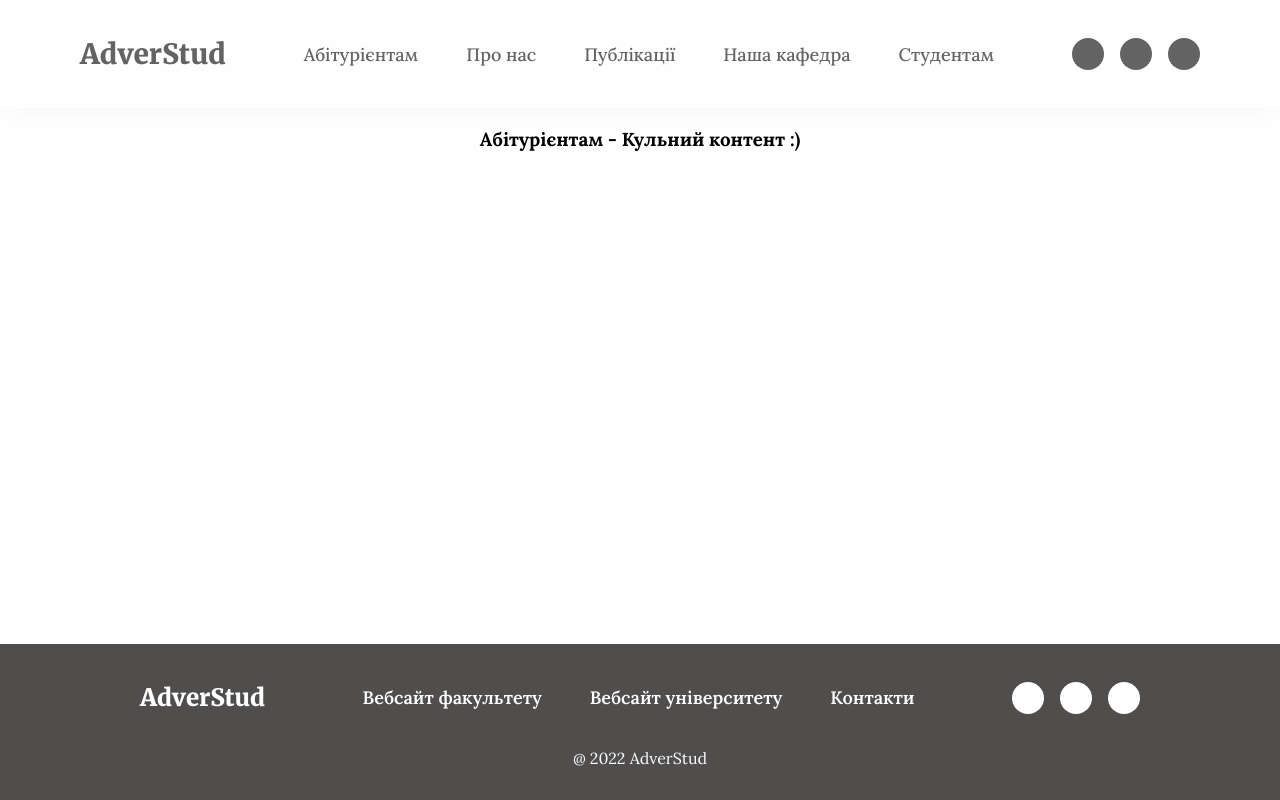
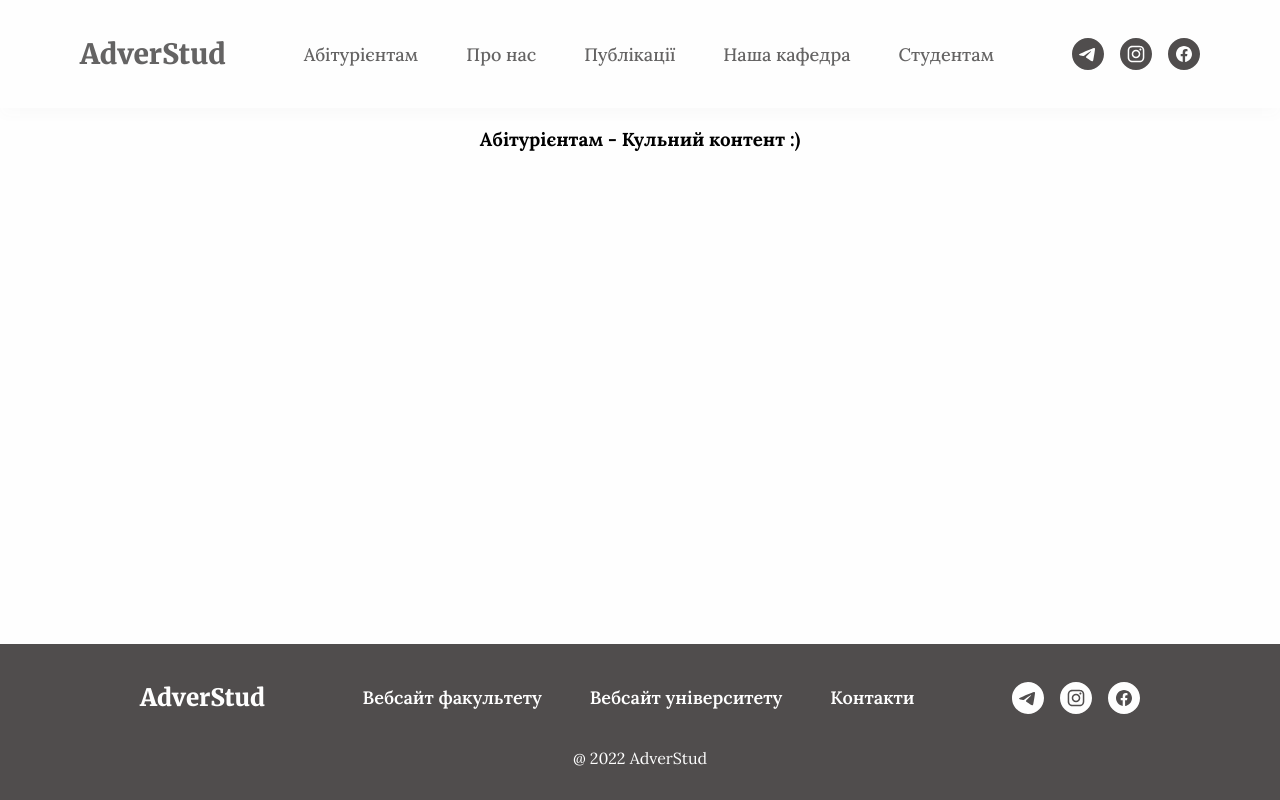
Before and after one commit to SAzzerPlayer/adver-stud, a Gatsby site: page / in a window 1280 px wide. Built offline with nearby package versions, Linux system fonts and the light colour scheme; Gatsby itself is replaced by a stand-in of ours.

Commit message:
Implemented Icon component and icon assets. Integrate it to Header and Footer

```diff
--- /dev/null
+++ b/src/components/Icon/assets/facebook.tsx
@@ -0,0 +1,29 @@
+import React from "react";
+import { TIconComponent } from "../types";
+import { colors } from "../../../styles";
+
+const FacebookIcon: TIconComponent = ({
+  size = 32,
+  color = colors.accentBlack,
+  ...props
+}) => {
+  return (
+    <svg
+      width={size}
+      height={size}
+      viewBox="0 0 32 32"
+      fill="none"
+      xmlns="http://www.w3.org/2000/svg"
+      {...props}
+    >
+      <path
+        fillRule="evenodd"
+        clipRule="evenodd"
+        d="M0 16C0 7.16344 7.16344 0 16 0C24.8366 0 32 7.16344 32 16C32 24.8366 24.8366 32 16 32C7.16344 32 0 24.8366 0 16ZM16 8C20.4 8 24 11.6 24 16C24 20 21.1 23.4 17.1 24V18.3H19L19.4 16H17.2V14.5C17.2 13.9 17.5 13.3 18.5 13.3H19.5V11.3C19.5 11.3 18.6 11.1 17.7 11.1C15.9 11.1 14.7 12.2 14.7 14.2V16H12.7V18.3H14.7V23.9C10.9 23.3 8 20 8 16C8 11.6 11.6 8 16 8Z"
+        fill={color}
+      />
+    </svg>
+  );
+};
+
+export default FacebookIcon;
--- /dev/null
+++ b/src/components/Icon/assets/index.ts
@@ -0,0 +1,14 @@
+import facebook from "./facebook";
+import instagram from "./instagram";
+import telegram from "./telegram";
+import { TIconComponent } from "../types";
+
+const assets = {
+  facebook,
+  instagram,
+  telegram,
+};
+
+export type TIconName = keyof typeof assets;
+
+export default assets as Record<TIconName, TIconComponent>;
--- /dev/null
+++ b/src/components/Icon/assets/instagram.tsx
@@ -0,0 +1,39 @@
+import React from "react";
+import { TIconComponent } from "../types";
+import { colors } from "../../../styles";
+
+const InstagramIcon: TIconComponent = ({
+  size = 32,
+  color = colors.accentBlack,
+  ...props
+}) => {
+  return (
+    <svg
+      width={size}
+      height={size}
+      viewBox="0 0 32 32"
+      fill="none"
+      xmlns="http://www.w3.org/2000/svg"
+      {...props}
+    >
+      <path
+        d="M16 18.8C14.5 18.8 13.2 17.6 13.2 16C13.2 14.5 14.4 13.2 16 13.2C17.5 13.2 18.8 14.4 18.8 16C18.8 17.5 17.5 18.8 16 18.8Z"
+        fill={color}
+      />
+      <path
+        fillRule="evenodd"
+        clipRule="evenodd"
+        d="M19.4 9.2H12.6C11.8 9.3 11.4 9.4 11.1 9.5C10.7 9.6 10.4 9.8 10.1 10.1C9.86261 10.3374 9.75045 10.5748 9.61489 10.8617C9.57916 10.9373 9.5417 11.0166 9.5 11.1C9.48453 11.1464 9.46667 11.1952 9.44752 11.2475C9.34291 11.5333 9.2 11.9238 9.2 12.6V19.4C9.3 20.2 9.4 20.6 9.5 20.9C9.6 21.3 9.8 21.6 10.1 21.9C10.3374 22.1374 10.5748 22.2495 10.8617 22.3851C10.9374 22.4209 11.0165 22.4583 11.1 22.5C11.1464 22.5155 11.1952 22.5333 11.2475 22.5525C11.5333 22.6571 11.9238 22.8 12.6 22.8H19.4C20.2 22.7 20.6 22.6 20.9 22.5C21.3 22.4 21.6 22.2 21.9 21.9C22.1374 21.6626 22.2495 21.4252 22.3851 21.1383C22.4209 21.0626 22.4583 20.9835 22.5 20.9C22.5155 20.8536 22.5333 20.8048 22.5525 20.7525C22.6571 20.4667 22.8 20.0762 22.8 19.4V12.6C22.7 11.8 22.6 11.4 22.5 11.1C22.4 10.7 22.2 10.4 21.9 10.1C21.6626 9.86261 21.4252 9.75045 21.1383 9.61488C21.0627 9.57918 20.9833 9.54167 20.9 9.5C20.8536 9.48453 20.8048 9.46666 20.7525 9.44752C20.4667 9.3429 20.0762 9.2 19.4 9.2ZM16 11.7C13.6 11.7 11.7 13.6 11.7 16C11.7 18.4 13.6 20.3 16 20.3C18.4 20.3 20.3 18.4 20.3 16C20.3 13.6 18.4 11.7 16 11.7ZM21.4 11.6C21.4 12.1523 20.9523 12.6 20.4 12.6C19.8477 12.6 19.4 12.1523 19.4 11.6C19.4 11.0477 19.8477 10.6 20.4 10.6C20.9523 10.6 21.4 11.0477 21.4 11.6Z"
+        fill={color}
+      />
+      <path
+        fillRule="evenodd"
+        clipRule="evenodd"
+        d="M0 16C0 7.16344 7.16344 0 16 0C24.8366 0 32 7.16344 32 16C32 24.8366 24.8366 32 16 32C7.16344 32 0 24.8366 0 16ZM12.6 7.7H19.4C20.3 7.8 20.9 7.9 21.4 8.1C22 8.4 22.4 8.6 22.9 9.1C23.4 9.6 23.7 10.1 23.9 10.6C24.1 11.1 24.3 11.7 24.3 12.6V19.4C24.2 20.3 24.1 20.9 23.9 21.4C23.6 22 23.4 22.4 22.9 22.9C22.4 23.4 21.9 23.7 21.4 23.9C20.9 24.1 20.3 24.3 19.4 24.3H12.6C11.7 24.2 11.1 24.1 10.6 23.9C10 23.6 9.6 23.4 9.1 22.9C8.6 22.4 8.3 21.9 8.1 21.4C7.9 20.9 7.7 20.3 7.7 19.4V12.6C7.8 11.7 7.9 11.1 8.1 10.6C8.4 10 8.6 9.6 9.1 9.1C9.6 8.6 10.1 8.3 10.6 8.1C11.1 7.9 11.7 7.7 12.6 7.7Z"
+        fill={color}
+      />
+    </svg>
+  );
+};
+
+export default InstagramIcon;
--- /dev/null
+++ b/src/components/Icon/assets/telegram.tsx
@@ -0,0 +1,29 @@
+import React from "react";
+import { TIconComponent } from "../types";
+import { colors } from "../../../styles";
+
+const TelegramIcon: TIconComponent = ({
+  size = 32,
+  color = colors.accentBlack,
+  ...props
+}) => {
+  return (
+    <svg
+      width={size}
+      height={size}
+      viewBox="0 0 32 32"
+      fill="none"
+      xmlns="http://www.w3.org/2000/svg"
+      {...props}
+    >
+      <path
+        fillRule="evenodd"
+        clipRule="evenodd"
+        d="M16 32C7.16344 32 0 24.8366 0 16C0 7.16344 7.16344 0 16 0C24.8366 0 32 7.16344 32 16C32 24.8366 24.8366 32 16 32ZM16.6919 12.0074C15.2589 12.6034 12.3949 13.8371 8.09992 15.7083C7.40248 15.9856 7.03714 16.257 7.00388 16.5223C6.94767 16.9706 7.50915 17.1472 8.27374 17.3876C8.37774 17.4203 8.4855 17.4542 8.59598 17.4901C9.34822 17.7346 10.3601 18.0207 10.8862 18.0321C11.3633 18.0424 11.8959 17.8457 12.4839 17.4419C16.4968 14.7331 18.5683 13.3639 18.6983 13.3344C18.7901 13.3136 18.9172 13.2874 19.0034 13.3639C19.0895 13.4405 19.0811 13.5855 19.0719 13.6244C19.0163 13.8615 16.8123 15.9106 15.6717 16.971C15.3161 17.3015 15.0639 17.536 15.0124 17.5896C14.8969 17.7096 14.7791 17.823 14.666 17.9321C13.9672 18.6058 13.4431 19.111 14.695 19.936C15.2967 20.3325 15.7781 20.6603 16.2584 20.9874C16.7829 21.3446 17.306 21.7009 17.9829 22.1446C18.1554 22.2576 18.3201 22.375 18.4805 22.4894C19.0909 22.9246 19.6393 23.3155 20.3168 23.2532C20.7105 23.217 21.1172 22.8468 21.3237 21.7427C21.8118 19.1335 22.7712 13.4801 22.9929 11.1505C23.0123 10.9464 22.9879 10.6851 22.9683 10.5705C22.9486 10.4558 22.9076 10.2924 22.7586 10.1715C22.582 10.0283 22.3095 9.99805 22.1877 10.0001C21.6335 10.01 20.7834 10.3056 16.6919 12.0074Z"
+        fill={color}
+      />
+    </svg>
+  );
+};
+
+export default TelegramIcon;
--- /dev/null
+++ b/src/components/Icon/index.tsx
@@ -0,0 +1,15 @@
+import React from "react";
+import IconAssets, { TIconName } from "./assets";
+import { TIconComponentProps } from "./types";
+
+export interface IIconProps extends TIconComponentProps {
+  name: TIconName;
+}
+
+export const Icon: React.FC<IIconProps> = ({ name, ...props }) => {
+  const IconComponent = IconAssets[name];
+  return IconComponent ? <IconComponent {...props} /> : null;
+};
+
+export * from "./types";
+export * from "./assets";
--- /dev/null
+++ b/src/components/Icon/types.ts
@@ -0,0 +1,12 @@
+import { FC, HTMLProps } from "react";
+
+type TSvgComponent = Partial<
+  Omit<HTMLProps<HTMLOrSVGElement>, "ref" | "as" | "color" | "crossOrigin">
+>;
+
+export interface TIconComponentProps extends TSvgComponent {
+  size?: number;
+  color?: string;
+}
+
+export type TIconComponent = FC<TIconComponentProps>;
--- a/src/components/Layout/Footer/index.tsx
+++ b/src/components/Layout/Footer/index.tsx
@@ -10,8 +10,10 @@ import {
   SocialIcons,
   MockIconBody,
 } from "./styles";
-import { outsideSiteLinks, socialSiteChapters } from "./options";
+import { outsideSiteLinks, socialSiteChapters } from "../../../options";
 import { HoverLink } from "../../shared/HoverLink";
+import { Icon } from "../../Icon";
+import { colors } from "../../../styles";
 
 export const Footer: React.FC = () => {
   return (
@@ -28,7 +30,9 @@ export const Footer: React.FC = () => {
         <SocialIcons>
           {socialSiteChapters.map((s, i) => (
             <HoverLink key={i} to={s.link}>
-              <MockIconBody>{s.title}</MockIconBody>
+              {s.icon ? (
+                <Icon name={s.icon} color={colors.backgroundGray} />
+              ) : null}
             </HoverLink>
           ))}
         </SocialIcons>
--- a/src/components/Layout/Footer/options.ts
+++ /dev/null
@@ -1,17 +0,0 @@
-import { TSiteChapterOption } from "../types";
-
-export const outsideSiteLinks: TSiteChapterOption[] = [
-  { title: "Вебсайт факультету", link: "http://fszmk.dnu.dp.ua/" },
-  { title: "Вебсайт університету", link: "https://www.dnu.dp.ua/" },
-  { title: "Контакти", link: "/" },
-];
-
-export const socialSiteChapters: TSiteChapterOption[] = [
-  {
-    title: "",
-    link: "https://ru.wikipedia.org/wiki/Telegram",
-    icon: "telegram",
-  },
-  { title: "", link: "https://www.instagram.com/", icon: "instagram" },
-  { title: "", link: "https://www.facebook.com/", icon: "facebook" },
-];
--- a/src/components/Layout/Footer/styles.ts
+++ b/src/components/Layout/Footer/styles.ts
@@ -65,6 +65,9 @@ export const SocialIcons = styled.div`
   display: flex;
   align-items: center;
   gap: 1em;
+  & a {
+    max-height: 32px;
+  }
 `;
 
 export const MockIconBody = styled.div`
--- a/src/components/Layout/Header/index.tsx
+++ b/src/components/Layout/Header/index.tsx
@@ -7,8 +7,10 @@ import {
   SiteChapters,
   SocialIcons,
 } from "./styles";
-import { siteChapters, socialSiteChapters } from "./options";
+import { siteChapters, socialSiteChapters } from "../../../options";
 import { HoverLink } from "../../shared/HoverLink";
+import { Icon } from "../../Icon";
+import { colors } from "../../../styles";
 
 export const Header: React.FC = () => {
   return (
@@ -24,7 +26,7 @@ export const Header: React.FC = () => {
       <SocialIcons>
         {socialSiteChapters.map((s, i) => (
           <HoverLink key={i} to={s.link}>
-            <MockIconBody>{s.title}</MockIconBody>
+            {s.icon ? <Icon name={s.icon} color={colors.accentBlack} /> : null}
           </HoverLink>
         ))}
       </SocialIcons>
--- a/src/components/Layout/Header/styles.ts
+++ b/src/components/Layout/Header/styles.ts
@@ -50,7 +50,10 @@ export const OnChapterLink = styled(HoverLink)`
 export const SocialIcons = styled.div`
   display: flex;
   align-items: center;
-  gap: 1em;
+  column-gap: 1em;
+  & a {
+    max-height: 32px;
+  }
 `;
 
 export const MockIconBody = styled.div`
--- a/src/components/Layout/types.ts
+++ /dev/null
@@ -1,5 +0,0 @@
-export type TSiteChapterOption = {
-  title: string;
-  link: string;
-  icon?: string;
-};
--- /dev/null
+++ b/src/options/index.ts
@@ -0,0 +1 @@
+export * from "./links";
--- a/src/components/Layout/Header/options.ts
+++ b/src/options/links.ts
@@ -1,6 +1,6 @@
-import { TSiteChapterOption } from "../types";
+import { TLinkToSite } from "../types";
 
-export const siteChapters: TSiteChapterOption[] = [
+export const siteChapters: TLinkToSite[] = [
   { title: "Абітурієнтам", link: "/" },
   { title: "Про нас", link: "/about" },
   { title: "Публікації", link: "/publication" },
@@ -8,7 +8,7 @@ export const siteChapters: TSiteChapterOption[] = [
   { title: "Студентам", link: "/student" },
 ];
 
-export const socialSiteChapters: TSiteChapterOption[] = [
+export const socialSiteChapters: TLinkToSite[] = [
   {
     title: "",
     link: "https://ru.wikipedia.org/wiki/Telegram",
@@ -17,3 +17,9 @@ export const socialSiteChapters: TSiteChapterOption[] = [
   { title: "", link: "https://www.instagram.com/", icon: "instagram" },
   { title: "", link: "https://www.facebook.com/", icon: "facebook" },
 ];
+
+export const outsideSiteLinks: TLinkToSite[] = [
+  { title: "Вебсайт факультету", link: "http://fszmk.dnu.dp.ua/" },
+  { title: "Вебсайт університету", link: "https://www.dnu.dp.ua/" },
+  { title: "Контакти", link: "/" },
+];
--- /dev/null
+++ b/src/types/index.tsx
@@ -0,0 +1,7 @@
+import { TIconName } from "../components/Icon";
+
+export type TLinkToSite = {
+  title: string;
+  link: string;
+  icon?: TIconName;
+};
```
